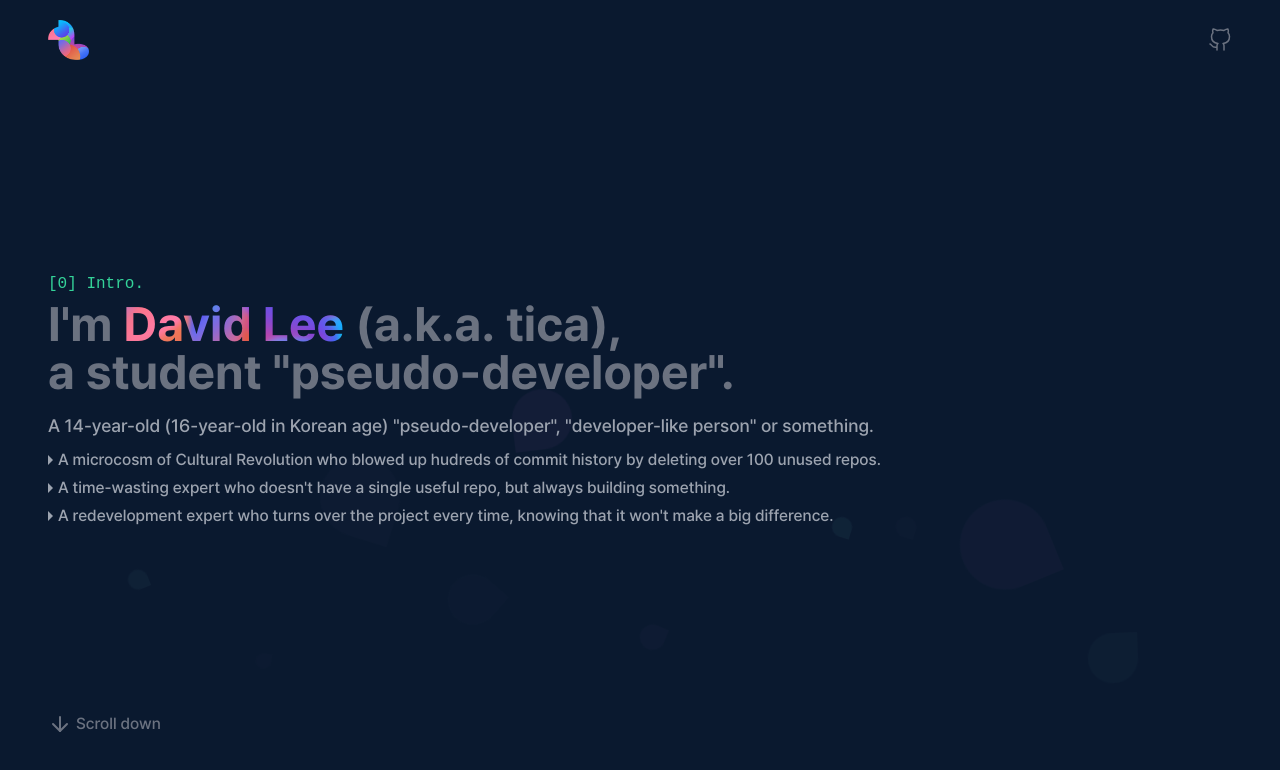
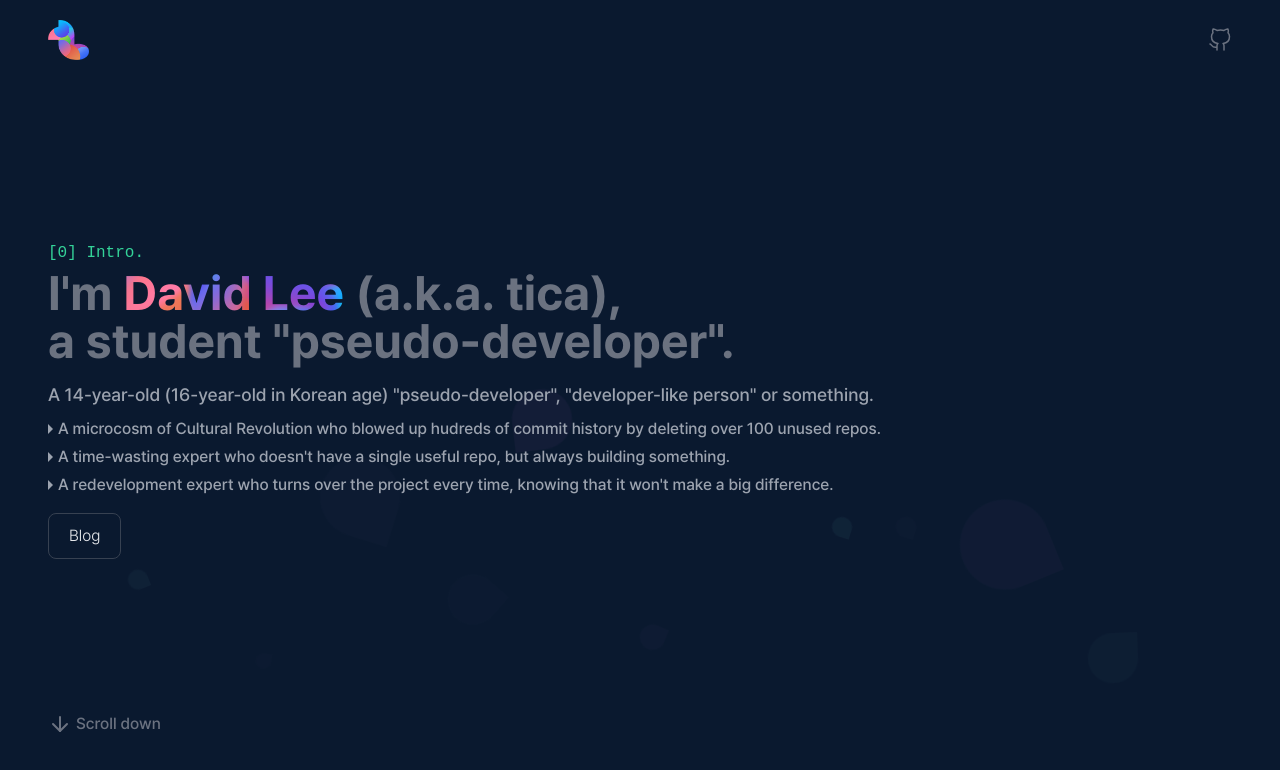
Before and after one commit to dn1t/thoratica.github.io, a React (Vite) app: page / in a window 1280 px wide. Shown: the top 770 px of the page. Built offline with nearby package versions, Linux system fonts and the light colour scheme; what tailwindcss-scroll-snap would draw is missing.

Commit message:
Update App.tsx

```diff
--- a/src/App.tsx
+++ b/src/App.tsx
@@ -61,6 +61,9 @@ const App = () => {
               <span className='border-transparent inline-block' style={{ borderWidth: 5, borderLeftColor: 'rgb(156, 163, 175)' }} />A redevelopment expert who turns over the project every time, knowing that it won't make a big difference.
             </li>
           </ul>
+            <a href='https://blog.tica.fun' target='_blank' className='text-gray-200 font-light mt-4 flex border border-gray-700 px-5 py-2.5 rounded-lg transition-colors hover:bg-gray-700'>
+              Blog
+            </a>
           <div className='text-gray-500 transition-colors hover:text-gray-400 font-medium absolute bottom-16 flex cursor-pointer' onClick={() => snap.current?.scroll({ top: snap.current.clientHeight, behavior: 'smooth' })}>
             <ReactSVG src='./arrow-down.svg' className='h-6 text-gray-500 mr-1' />
             Scroll down
```
